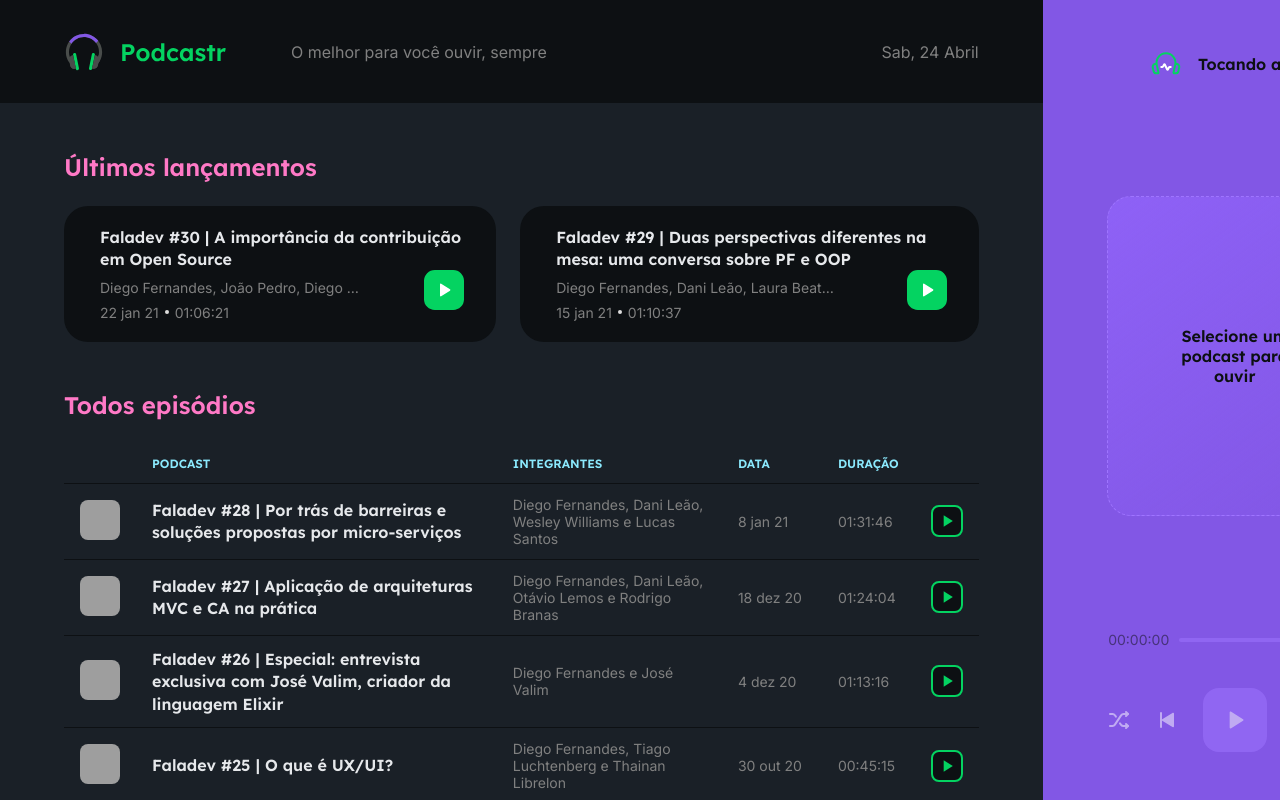
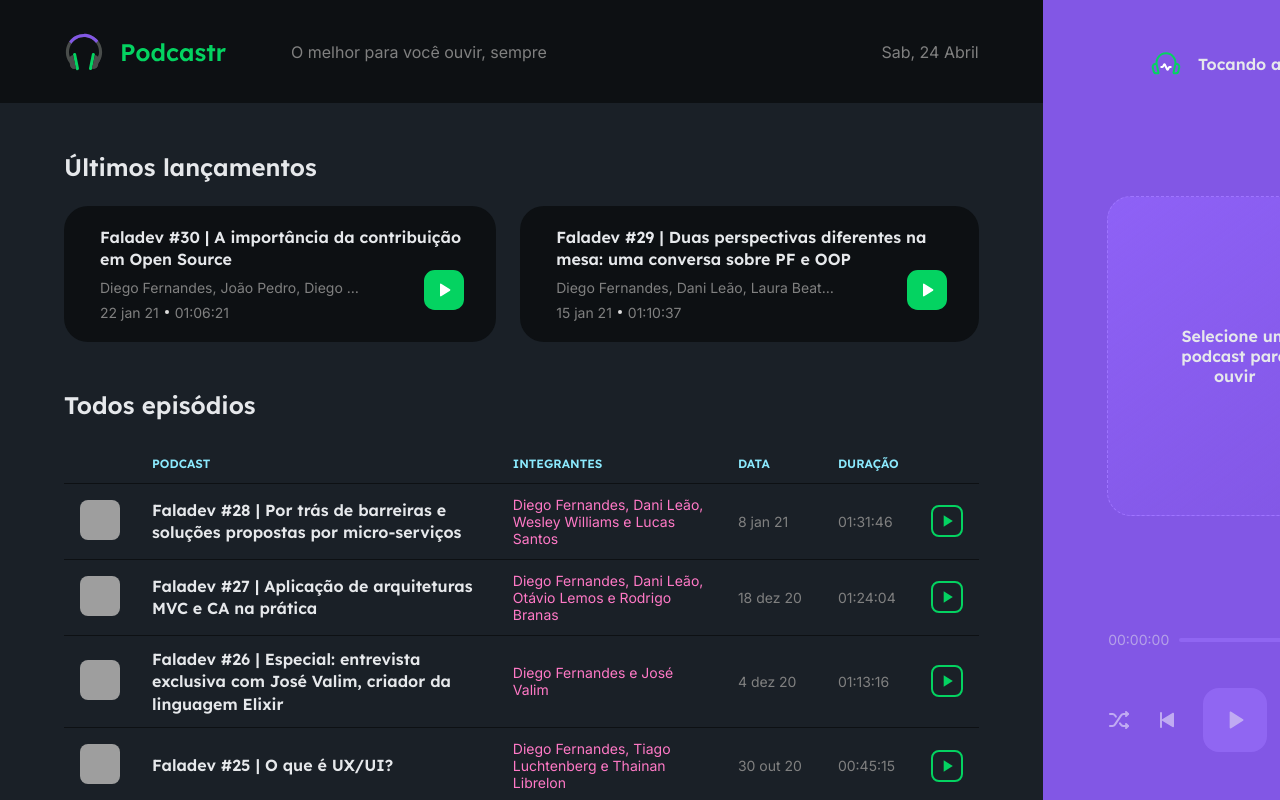
Before and after one commit to LuanAccioly/podcastr, a Next.js app: page / in a window 1280 px wide. Shown: the top 800 px of the page. Built offline with nearby package versions, Linux system fonts and the light colour scheme; data requests are answered from the project's data file; grey boxes are pictures that could not be loaded.

Commit message:
dark style

```diff
--- a/src/components/Player/styles.module.scss
+++ b/src/components/Player/styles.module.scss
@@ -4,7 +4,7 @@
     height: 100vh;
 
     background: var(--purple-500);
-    color: var(--white);
+    color: var(--gray-100);
 
     display: flex;
     flex-direction: column;
--- a/src/pages/home.module.scss
+++ b/src/pages/home.module.scss
@@ -97,7 +97,7 @@
                 border-radius: 0.675rem;
                 font-size: 0;
 
-                transition:  0.25s;
+                transition:  0.3s;
 
                 img{
                     width: 1.5rem;
@@ -158,7 +158,7 @@
             button{
                 width: 2rem;
                 height: 2rem;
-                background: var(--white);
+                background: var(--gray-50);
                 border: 2px solid var(--green-500);
                 border-radius: 0.5rem;
                 font-size: 0;
@@ -173,10 +173,25 @@
 
                 &:hover{
                     border-color: var(--purple-300);
+                    background-color: var(--purple-300);
+                    .isHover{
+                        filter:
+                        brightness(0%)
+                        contrast(200%)
+                        hue-rotate(188deg)
+                        saturate(175%)
+                        grayscale(50%)
+                        sepia(43%)
+                        invert(100%)
+                    }
                 }
             }
+        }
+        .members{
+            color: #ff79c6;
         }
     }
 
 
+
 }
--- a/src/pages/index.tsx
+++ b/src/pages/index.tsx
@@ -110,12 +110,16 @@ export default function Home({latestEpisodes, allEpisodes}: HomeProps) {
                           <a href="">{episode.title}</a>
                         </Link>
                       </td>
-                      <td>{episode.members}</td>
+                      <td className={styles.members}>{episode.members}</td>
                       <td style={{width: 100}}>{episode.publishedAt}</td>
                       <td >{episode.durationAsString}</td>
                       <td>
-                        <button type="button" onClick={() => playList(episodeList, index + latestEpisodes.length)}>
-                          <img src="/play-green.svg" alt="Tocar episódio"/>
+                        <button
+                        type="button"
+                        onClick={() => playList(episodeList, index + latestEpisodes.length)}
+
+                        >
+                          <img src="/play-green.svg" alt="Tocar episódio" className={styles.isHover}/>
                         </button>
                       </td>
                     </tr>
--- a/src/styles/global.scss
+++ b/src/styles/global.scss
@@ -56,7 +56,8 @@ body, input, textarea, button{
 h1, h2, h3, h4, h5, h6{
     font-weight: 600;
     font-family: Lexend, sans-serif;
-    color: #ff79c6;
+    color: var(--gray-100);
+    //color: #ff79c6;
 }
 
 h1{
```
